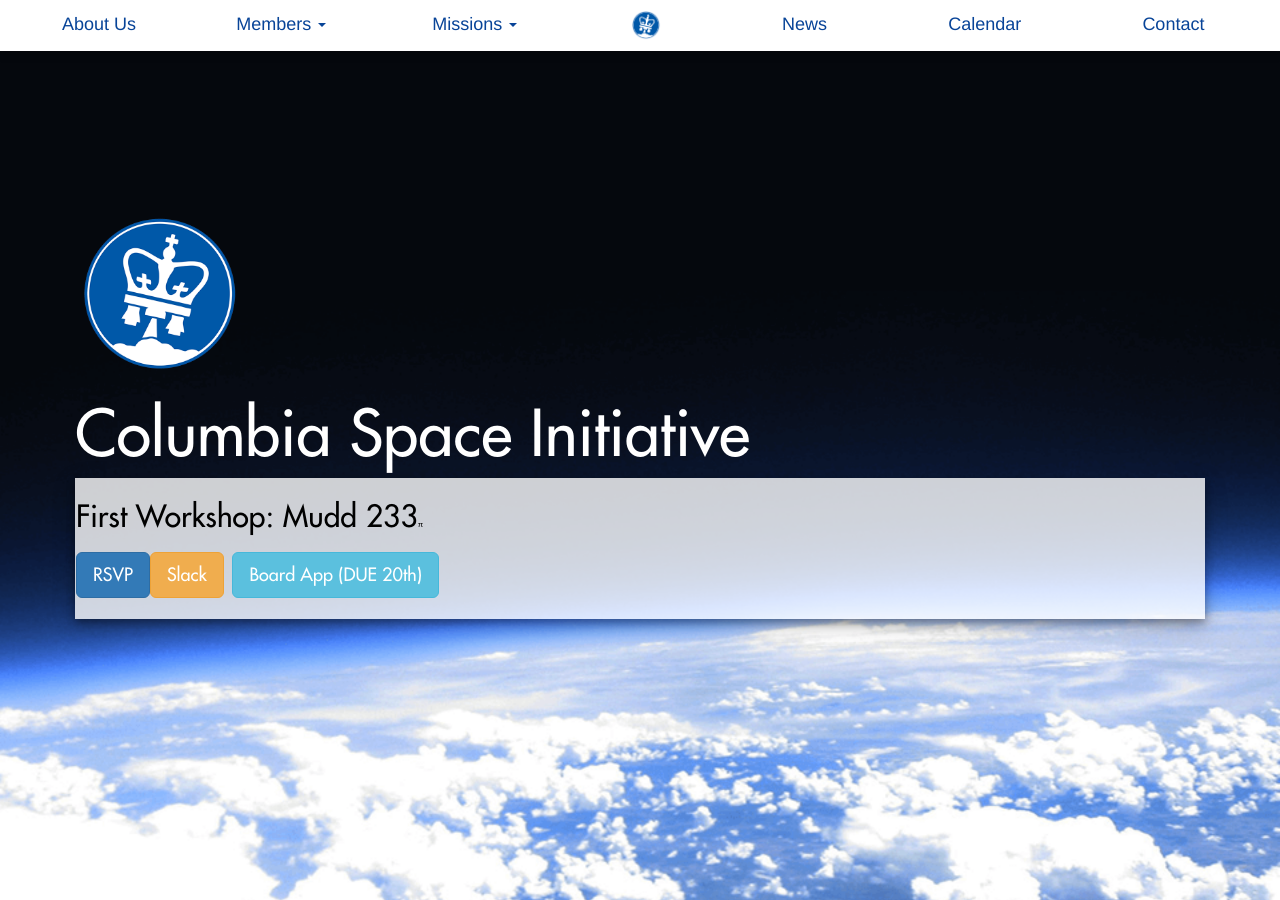
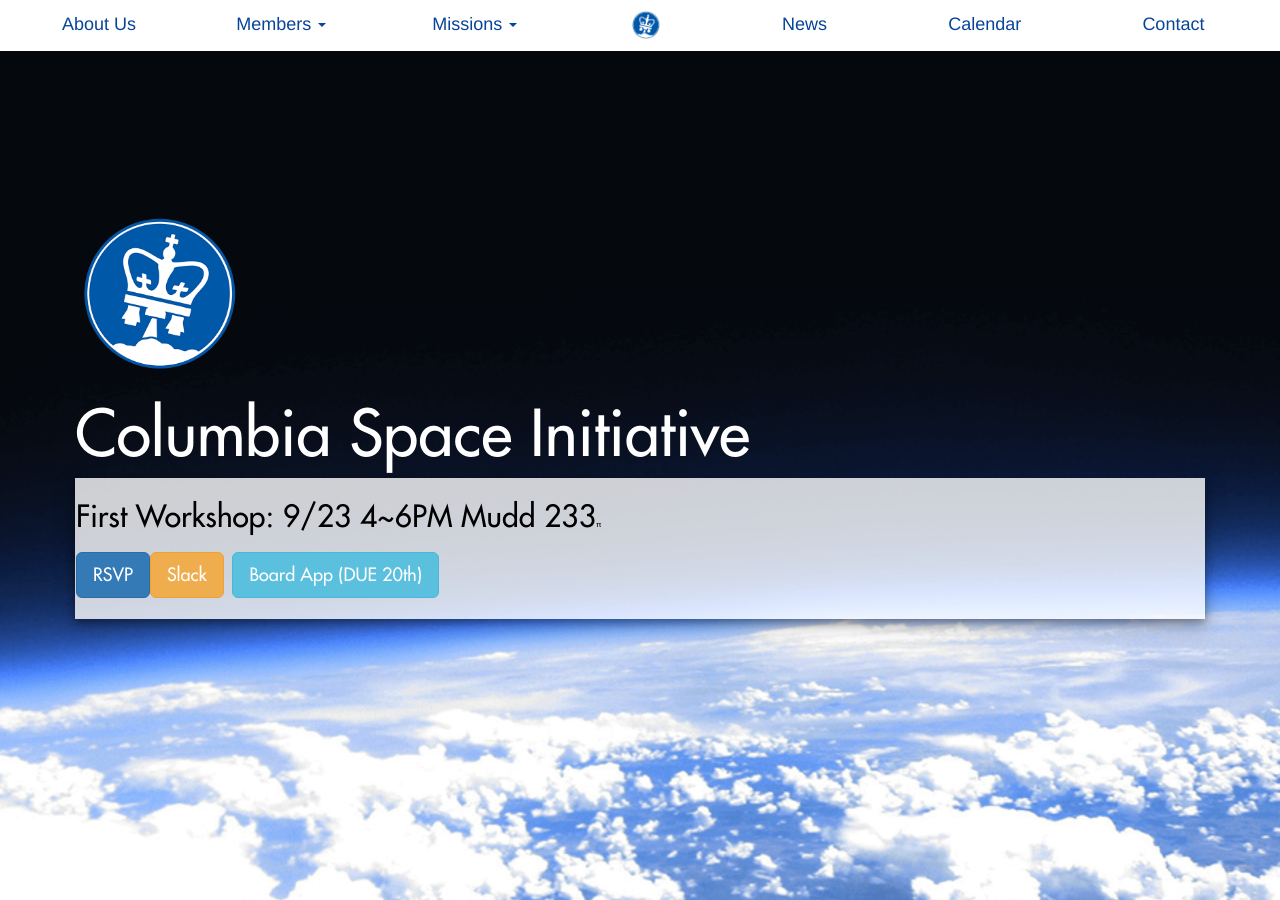
Before and after one commit to columbiaspace/columbiaspace.org, a Jekyll site: the page built from index.html, in a window 1280 px wide and 900 px high. Built offline with Jekyll 4.4.1, drawn with Linux system fonts in a browser that asks for light colours; nearby versions of some CDN libraries; comment, search, counter and statistics services are not loaded.

Commit message:
Added date and time

```diff
--- a/index.html
+++ b/index.html
@@ -25,7 +25,7 @@
 			h2{color: black;}
 			#temp_div{background-color: rgba(255, 255, 255, 0.8); padding: 1px; box-shadow: 0 4px 8px 0 rgba(0, 0, 0, 0.3), 0 6px 20px 0 rgba(0, 0, 0, 0.25);}
 		</style>
-  	<h2>  First Workshop: Mudd 233<span style="font-size:8px">&pi;</span></h2><h2><a href="https://www.facebook.com/events/1405468369467745/" class="btn btn-primary btn-lg">RSVP</a><a href="https://columbiaspace.slack.com/signup" class= "btn btn-warning btn-lg" >Slack</a> <a href="https://goo.gl/forms/EovINqoUYmYOn8nu1" class="btn btn-info btn-lg">Board App (DUE 20th)</a></h2>
+  	<h2>  First Workshop: 9/23 4~6PM Mudd 233<span style="font-size:8px">&pi;</span></h2><h2><a href="https://www.facebook.com/events/1405468369467745/" class="btn btn-primary btn-lg">RSVP</a><a href="https://columbiaspace.slack.com/signup" class= "btn btn-warning btn-lg" >Slack</a> <a href="https://goo.gl/forms/EovINqoUYmYOn8nu1" class="btn btn-info btn-lg">Board App (DUE 20th)</a></h2>
 	</div>
 
 
```
